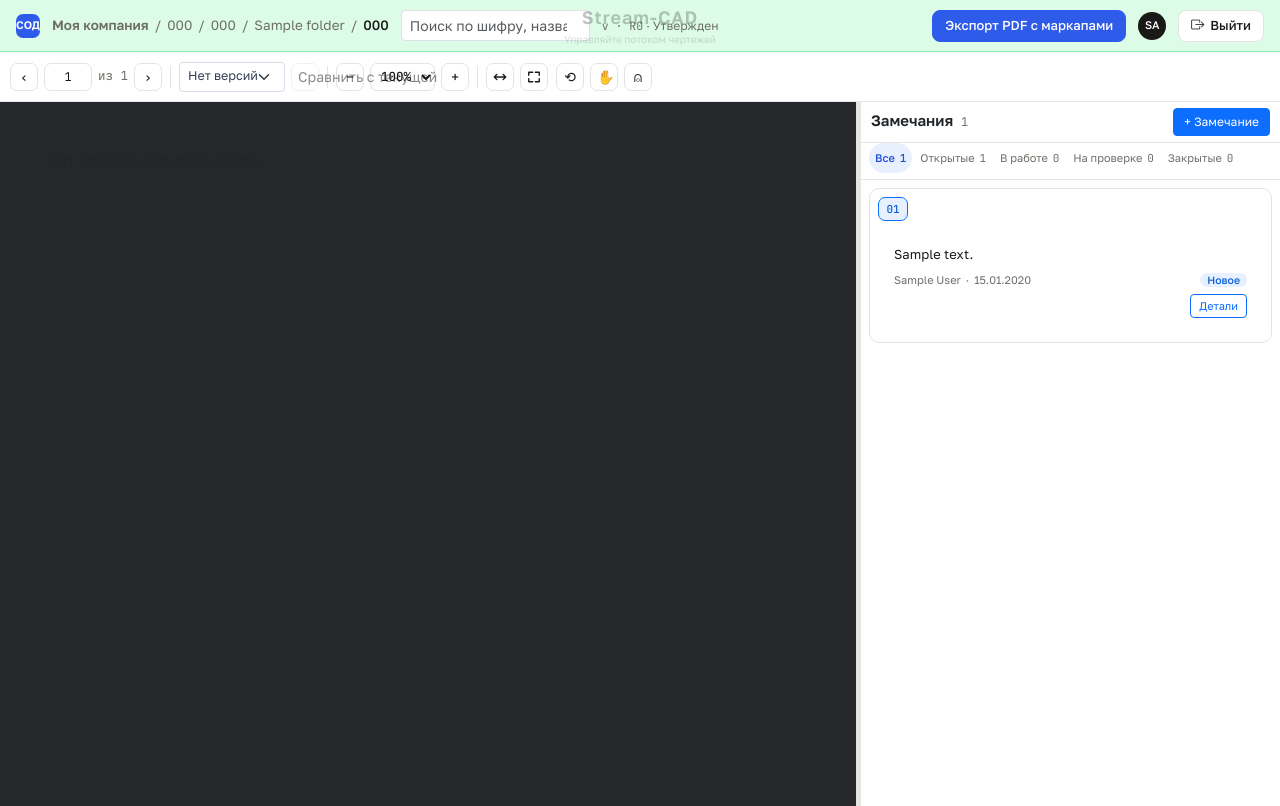
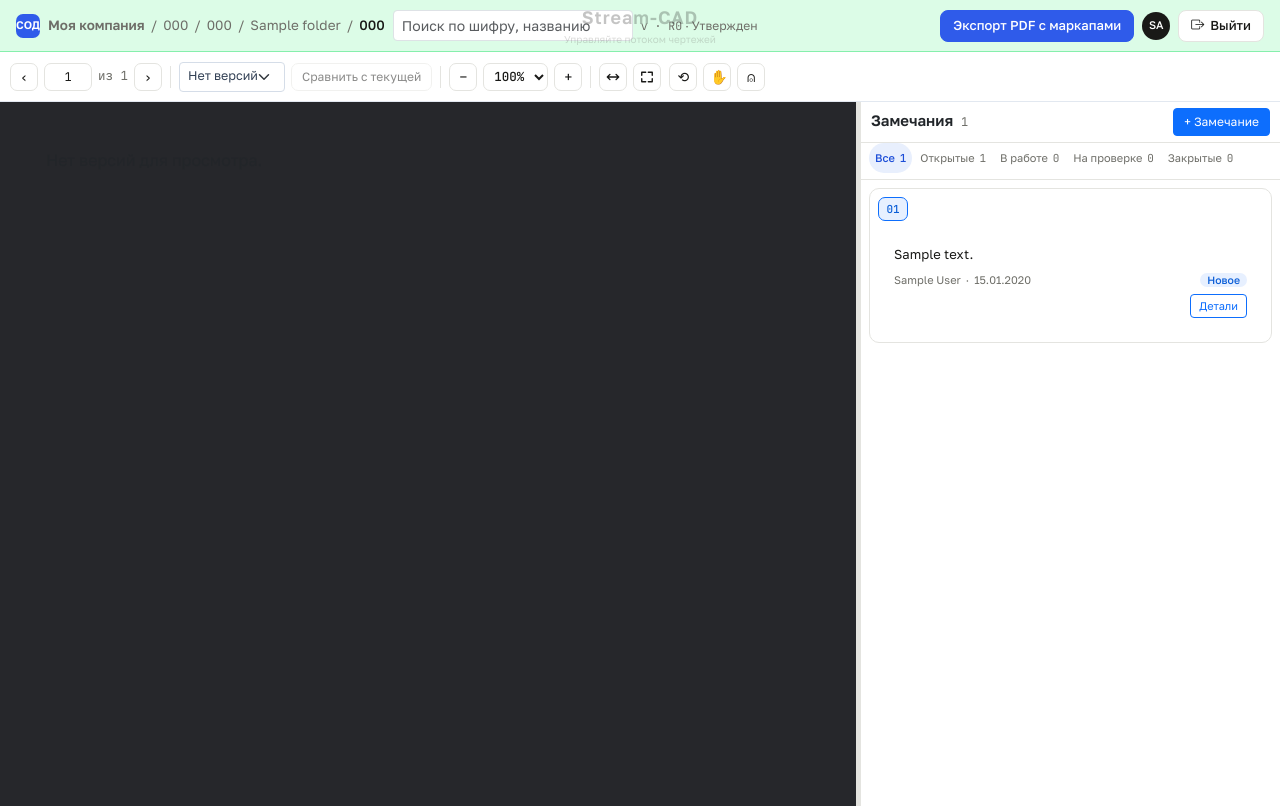
Before and after one commit to ABEL678/sod-project, a Django app: page /documents/1/ in a window 1280 px wide. Run offline with Django 5.2, Linux system fonts and the light colour scheme; a user stored in the database is signed in; data comes from the database, SQL or seed files in the repository; tables that the repository leaves empty hold one stand-in row (values such as "Sample post"); data that the repository does not hold is empty; some libraries are stand-ins or nearby versions.

Commit message:
fix: sprint 1 audit fixes (deadline color, fit buttons, comparison marks, toolbar layout)

```diff
--- a/static/css/redesign.css
+++ b/static/css/redesign.css
@@ -120,3 +120,87 @@ tr[data-href],
 .project-row {
     cursor: pointer;
 }
+
+/* A21: one-line topbar */
+.topbar {
+    flex-wrap: nowrap;
+    overflow: hidden;
+    gap: 8px;
+    min-width: 0;
+}
+
+.topbar .brand {
+    flex: 0 0 auto;
+    min-width: 0;
+}
+
+.topbar .crumb {
+    flex: 0 1 auto;
+    min-width: 0;
+    overflow: hidden;
+    white-space: nowrap;
+}
+
+.topbar .crumb .sep,
+.topbar .crumb > span:not(.doc) {
+    flex: 0 0 auto;
+}
+
+.topbar .crumb a,
+.topbar .crumb .doc {
+    flex: 0 1 auto;
+    min-width: 0;
+    overflow: hidden;
+    text-overflow: ellipsis;
+    white-space: nowrap;
+}
+
+.topbar form.d-flex {
+    flex: 0 1 240px;
+    min-width: 120px;
+    margin: 0;
+}
+
+.topbar form.d-flex input {
+    width: 100%;
+    min-width: 0;
+}
+
+.topbar .chip {
+    flex: 0 1 auto;
+    min-width: 0;
+    max-width: 200px;
+    overflow: hidden;
+    text-overflow: ellipsis;
+}
+
+.topbar .btn {
+    flex: 0 0 auto;
+    white-space: nowrap;
+}
+
+.topbar .btn.primary {
+    max-width: 220px;
+    overflow: hidden;
+}
+
+.topbar .topbar-btn-label {
+    min-width: 0;
+    overflow: hidden;
+    text-overflow: ellipsis;
+    white-space: nowrap;
+}
+
+.topbar .avatar {
+    flex: 0 0 auto;
+}
+
+.topbar form.d-inline {
+    flex: 0 0 auto;
+    margin: 0;
+}
+
+.topbar .spacer {
+    flex: 1 1 auto;
+    min-width: 8px;
+}
--- a/static/css/viewer.css
+++ b/static/css/viewer.css
@@ -533,3 +533,43 @@ body {
     width: auto;
     margin: 0 auto;
 }
+
+/* A21: toolbar layout */
+.toolbar.viewer-toolbar {
+    flex-wrap: nowrap;
+    overflow-x: auto;
+    overflow-y: hidden;
+    scrollbar-width: none;
+}
+
+.toolbar.viewer-toolbar::-webkit-scrollbar {
+    display: none;
+}
+
+.toolbar.viewer-toolbar .group,
+.toolbar.viewer-toolbar .divider,
+.toolbar.viewer-toolbar .tbtn,
+.toolbar.viewer-toolbar .form-select,
+.toolbar.viewer-toolbar .form-control,
+.toolbar.viewer-toolbar .page-input,
+.toolbar.viewer-toolbar .zoom-select,
+.toolbar.viewer-toolbar .version-badge,
+.toolbar.viewer-toolbar .version-back {
+    flex: 0 0 auto;
+}
+
+.toolbar.viewer-toolbar .page-label {
+    flex: 0 0 auto;
+    white-space: nowrap;
+}
+
+.toolbar.viewer-toolbar .compare-toggle {
+    width: auto;
+    padding: 0 10px;
+    font-size: 12px;
+}
+
+.toolbar.viewer-toolbar .tbtn:disabled {
+    opacity: .5;
+    cursor: not-allowed;
+}
--- a/static/design-tokens/tokens.css
+++ b/static/design-tokens/tokens.css
@@ -147,7 +147,7 @@
 
 /* Дедлайн: живой индикатор срока ответа */
 .cde-deadline { background: var(--s-wait-subtle); color: var(--s-wait-on); }
-.cde-deadline--soon     { background: var(--s-attention-subtle); color: var(--s-attention-on); } /* <= 3 дней */
+.cde-deadline--soon     { background: var(--s-review-subtle);    color: var(--s-review-on); } /* <= 3 дней */
 .cde-deadline--overdue  { background: var(--s-attention-solid);  color: var(--c-text-inverse); } /* просрочено */
 
 /* Чипы версий: <span class="cde-chip">v1</span> */
--- a/static/js/pdf_viewer.js
+++ b/static/js/pdf_viewer.js
@@ -1075,6 +1075,7 @@
 
         compareStage.classList.remove('d-none');
         viewer.classList.add('d-none');
+        setFitButtonsEnabled(false);
         if (stage) {
             stage.classList.add('is-comparing');
         }
@@ -1125,6 +1126,7 @@
             stage.classList.remove('is-comparing');
         }
         viewer.classList.remove('d-none');
+        setFitButtonsEnabled(true);
         updateComparisonButton();
 
         if (pdfDocument) {
@@ -1358,6 +1360,11 @@
     };
 
     window.setZoom = function (scale) {
+        scale = Number(scale);
+        if (!isFinite(scale)) {
+            scale = 1;
+        }
+        scale = Math.min(4, Math.max(0.5, scale));
         currentScale = scale;
         const button = document.getElementById('zoom-btn')
             || document.getElementById('zoom-level-btn')
@@ -1381,8 +1388,35 @@
         renderPages();
     };
 
+    function fitAvailableSize() {
+        const container = viewer.closest('.stage') || viewer;
+        const containerStyle = window.getComputedStyle(container);
+        const viewerStyle = window.getComputedStyle(viewer);
+        const paddingX = parseFloat(containerStyle.paddingLeft)
+            + parseFloat(containerStyle.paddingRight)
+            + parseFloat(viewerStyle.paddingLeft)
+            + parseFloat(viewerStyle.paddingRight);
+        const paddingY = parseFloat(containerStyle.paddingTop)
+            + parseFloat(containerStyle.paddingBottom)
+            + parseFloat(viewerStyle.paddingTop)
+            + parseFloat(viewerStyle.paddingBottom);
+        return {
+            width: Math.max(200, container.clientWidth - paddingX),
+            height: Math.max(200, container.clientHeight - paddingY),
+        };
+    }
+
+    function setFitButtonsEnabled(enabled) {
+        ['fitWidthBtn', 'fitPageBtn'].forEach(function (id) {
+            const button = document.getElementById(id);
+            if (button) {
+                button.disabled = !enabled;
+            }
+        });
+    }
+
     window.fitWidth = function () {
-        if (!pdfDocument) {
+        if (!pdfDocument || comparison.active) {
             return;
         }
         pdfDocument.getPage(currentPage).then(function (page) {
@@ -1390,13 +1424,13 @@
                 scale: 1,
                 rotation: currentRotation,
             });
-            const available = Math.max(200, viewer.clientWidth - 24);
-            window.setZoom(available / base.width);
+            const available = fitAvailableSize();
+            window.setZoom(available.width / base.width);
         });
     };
 
     window.fitPage = function () {
-        if (!pdfDocument) {
+        if (!pdfDocument || comparison.active) {
             return;
         }
         pdfDocument.getPage(currentPage).then(function (page) {
@@ -1404,9 +1438,11 @@
                 scale: 1,
                 rotation: currentRotation,
             });
-            const availableW = Math.max(200, viewer.clientWidth - 24);
-            const availableH = Math.max(200, viewer.clientHeight - 24);
-            window.setZoom(Math.min(availableW / base.width, availableH / base.height));
+            const available = fitAvailableSize();
+            window.setZoom(Math.min(
+                available.width / base.width,
+                available.height / base.height
+            ));
         });
     };
 
@@ -1469,7 +1505,14 @@
         if (target) {
             target.status = event.detail.status;
         }
-        drawMarks(currentPage);
+        if (comparison.active && comparison.current) {
+            drawMarksInto(
+                comparison.current.pageMap,
+                comparison.current.pageNumber
+            );
+        } else {
+            drawMarks(currentPage);
+        }
     });
 
     initToolbar();
--- a/static/js/sync.js
+++ b/static/js/sync.js
@@ -141,16 +141,19 @@ function refreshIssueAfterStatusChange(issueId, newStatus, label) {
         window.updateIssueCounters();
     }
 
-    // 4. Если активен фильтр статуса — скрыть строку, выпавшую из него.
+    // 4. Если активен фильтр статуса — скрыть/показать строку по фильтру.
     const activeTab = document.querySelector('#statusTabs .status-tab.active');
     if (
         row
         && activeTab
         && activeTab.dataset.filter !== 'all'
         && typeof window.statusGroup === 'function'
-        && window.statusGroup(newStatus) !== activeTab.dataset.filter
     ) {
-        row.style.display = 'none';
+        if (window.statusGroup(newStatus) !== activeTab.dataset.filter) {
+            row.style.display = 'none';
+        } else {
+            row.style.display = '';
+        }
     }
 
     // 5. Перерисовать маркеры на листе PDF (слушатель внутри pdf_viewer.js).
```
Also changed, not shown: storage/adapters/templates/storage/document_detail.html.
